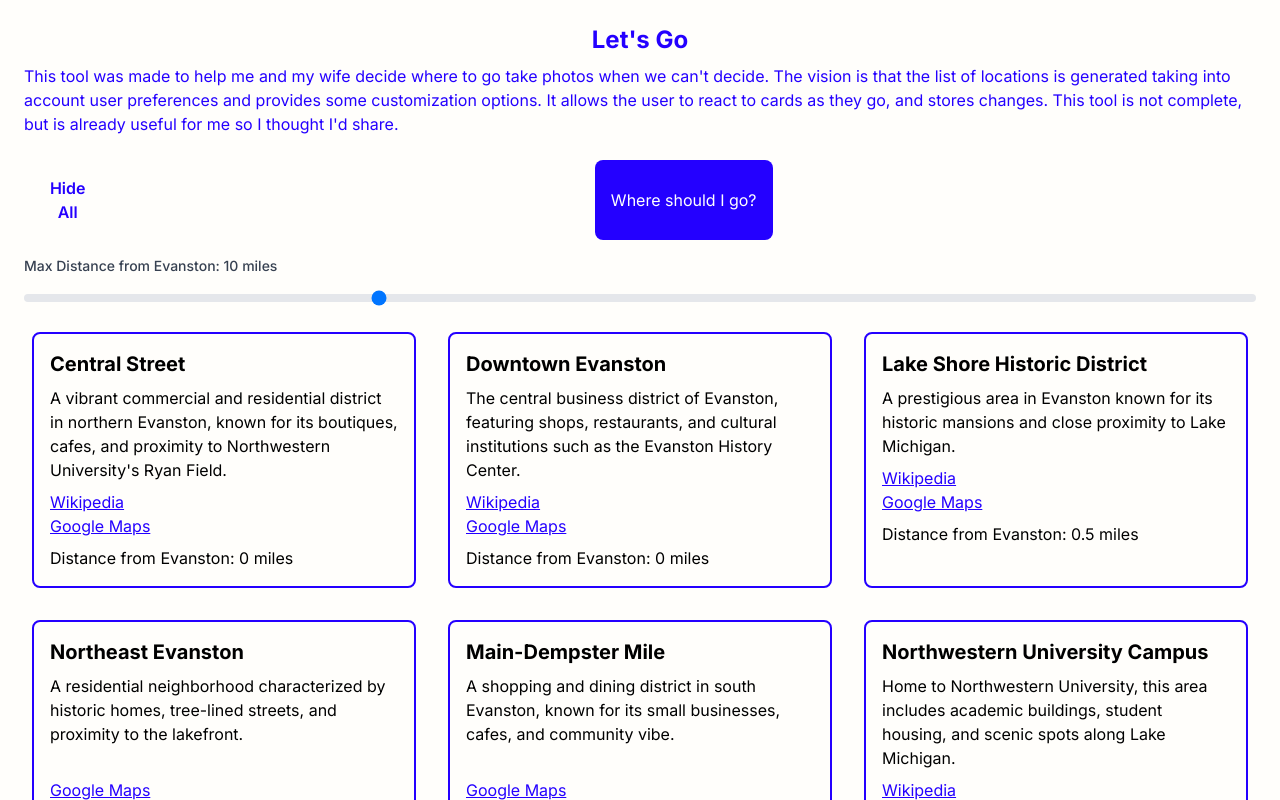
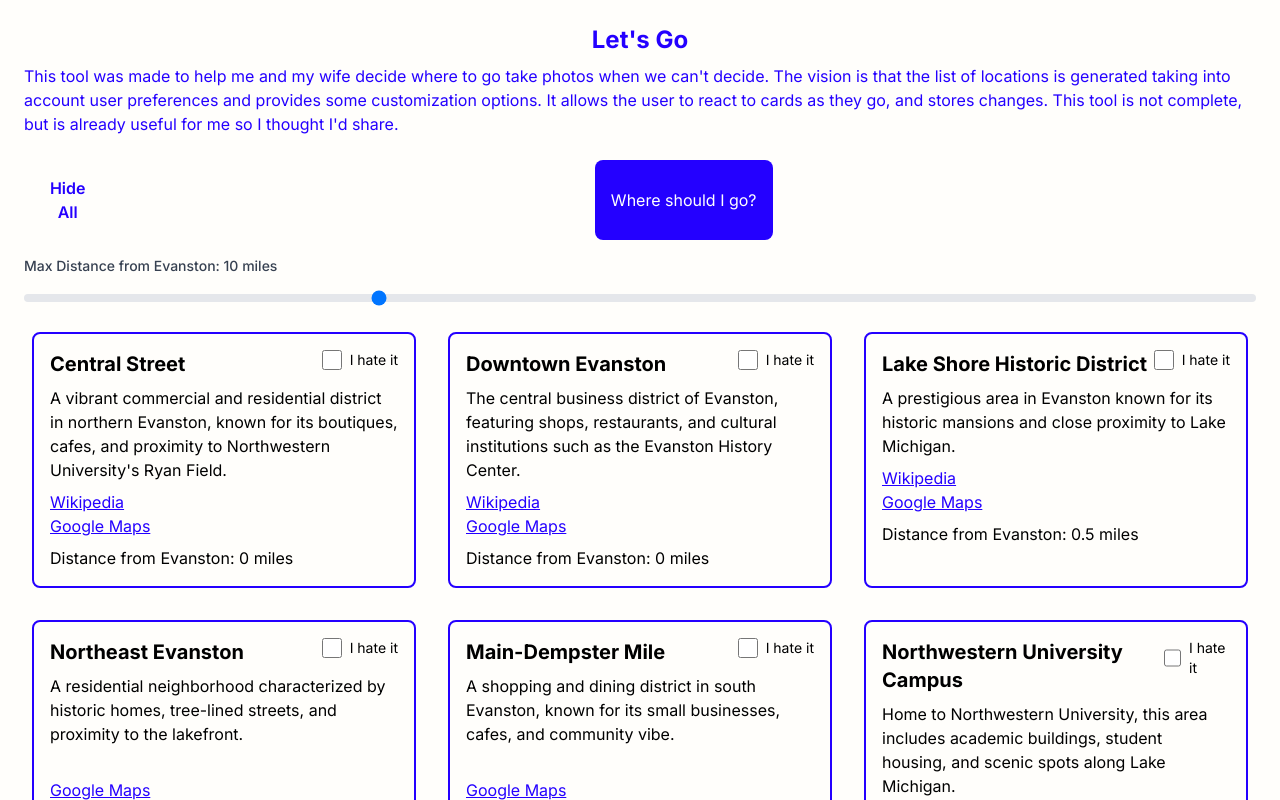
Before and after one commit to chedgo/home, a Next.js app: page /lets-go in a window 1280 px wide. Both pictures are taken after a click on the button "Show All". Shown: the top 800 px of the page. Built offline with nearby package versions, Linux system fonts and the light colour scheme; a web font is replaced by a local one.

Commit message:
add persistant hide card functionality

```diff
--- a/src/app/lets-go/page.tsx
+++ b/src/app/lets-go/page.tsx
@@ -1,11 +1,22 @@
 'use client';
-import { useState } from 'react';
+import { useState, useCallback } from 'react';
 import locations from '../chicago_neighborhoods.json';
+import useLocalStorage from '../../hooks/useLocalStorage';
 
-function LocationCard({ location }: { location: any }) {
+function LocationCard({ location, onHide }: { location: any; onHide: (name: string) => void }) {
   return (
     <div className="border-2 border-primary p-4 m-2 rounded-lg transition-shadow duration-300">
-      <h2 className="text-xl font-bold mb-2">{location.name}</h2>
+      <div className="flex justify-between items-start mb-2">
+        <h2 className="text-xl font-bold">{location.name}</h2>
+        <label className="flex items-center cursor-help" title="Never show again">
+          <input
+            type="checkbox"
+            className="form-checkbox h-5 w-5 text-primary"
+            onChange={() => onHide(location.name)}
+          />
+          <span className="ml-2 text-sm">I hate it</span>
+        </label>
+      </div>
       <p className="mb-2">{location.description}</p>
       {location.wikipedia_link && (
         <a
@@ -23,10 +34,12 @@ function LocationCard({ location }: { location: any }) {
         target="_blank"
         rel="noopener noreferrer"
         className="text-primary underline"
-        >
+      >
         Google Maps
       </a>
-      <p className="mt-2">Distance from Evanston: {location.distance_from_evanston || 0} miles</p>
+      <p className="mt-2">
+        Distance from Evanston: {location.distance_from_evanston || 0} miles
+      </p>
     </div>
   );
 }
@@ -44,20 +57,36 @@ export default function Playground() {
   const handleSliderChange = (event: React.ChangeEvent<HTMLInputElement>) => {
     setMaxDistance(Number(event.target.value));
   };
+  const [locationPreferences, setLocationPreferences] = useLocalStorage('locationPreferences', {hidden:[]});
+  const filteredLocations = locations.filter((location) => {
+    const distance = parseInt(location.distance_from_evanston || '0');
+    const distanceIsInRange = distance <= maxDistance;
+    const isHidden = locationPreferences.hidden.includes(location.name);
+    return distanceIsInRange && !isHidden;
+  });
 
-  const filteredLocations = locations.filter((location) => {
-    const distance = parseInt(location.distance_from_evanston || "0");
-    return distance <= maxDistance;
-  });
+  const handleHideLocation = useCallback((name: string) => {
+    setLocationPreferences((prev: { hidden: string[]; }) => ({
+      ...prev,
+      hidden: prev.hidden.includes(name)
+        ? prev.hidden.filter((loc: string) => loc !== name)
+        : [...prev.hidden, name]
+    }));
+  }, [setLocationPreferences]);
 
   return (
     <div className="p-6 w-full">
       <div className="mb-6 w-full">
-        <h1 className="text-2xl font-bold mb-2 w-full flex justify-center text-primary">Let's Go</h1>
+        <h1 className="text-2xl font-bold mb-2 w-full flex justify-center text-primary">
+          Let's Go
+        </h1>
         <p className="text-primary">
-          This tool was made to help me and my wife decide where to go take photos when we can't decide.
-          The vision is that the list of locations is generated taking into account user preferences and provides some customization options.
-          It allows the user to react to cards as they go, and stores changes. This tool is not complete, but is already useful for me so I thought I'd share.
+          This tool was made to help me and my wife decide where to go take
+          photos when we can't decide. The vision is that the list of locations
+          is generated taking into account user preferences and provides some
+          customization options. It allows the user to react to cards as they
+          go, and stores changes. This tool is not complete, but is already
+          useful for me so I thought I'd share.
         </p>
       </div>
       <div className="flex justify-between mb-4 w-full">
@@ -96,13 +125,13 @@ export default function Playground() {
       {showCards && (
         <div className="grid grid-cols-1 md:grid-cols-2 lg:grid-cols-3 gap-4 mt-4">
           {filteredLocations.map((location, index) => (
-            <LocationCard key={index} location={location} />
+            <LocationCard key={index} location={location} onHide={handleHideLocation} />
           ))}
         </div>
       )}
-      {randomLocation && (
+      {randomLocation && Object.keys(randomLocation).length > 0 && (
         <div className="mt-4">
-          <LocationCard location={randomLocation} />
+          <LocationCard location={randomLocation} onHide={handleHideLocation} />
         </div>
       )}
     </div>
--- /dev/null
+++ b/src/hooks/useLocalStorage.js
@@ -0,0 +1,18 @@
+import { useState, useEffect } from 'react';
+
+const useLocalStorage = (key, initialValue) => {
+  const [state, setState] = useState(() => {
+    const valueInLocalStorage = window.localStorage.getItem(key);
+    if (valueInLocalStorage) {
+      return JSON.parse(valueInLocalStorage);
+    }
+    return initialValue;
+  });
+
+  useEffect(() => {
+    window.localStorage.setItem(key, JSON.stringify(state));
+  }, [key, state]);
+
+  return [state, setState];
+};
+export default useLocalStorage;
```
